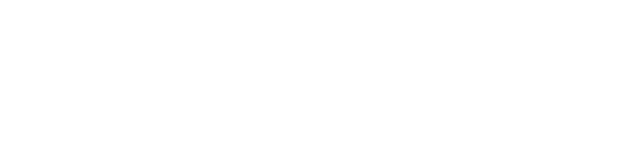
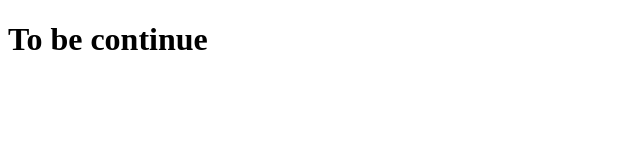
Before and after one commit to TeeranateCMU/Lab3-1, a plain HTML site: page index.html in a window 1280 px wide. Shown: the whole page, without its empty margins (0-640 px from the left). Drawn offline with Linux system fonts and the light colour scheme.

Commit message:
Add new index

```diff
--- a/index.html
+++ b/index.html
@@ -3,9 +3,9 @@
 <head>
     <meta charset="UTF-8">
     <meta name="viewport" content="width=device-width, initial-scale=1.0">
-    <title>Document</title>
+    <title>Index</title>
 </head>
 <body>
-
+    <h1>To be continue</h1>
 </body>
 </html>
```
